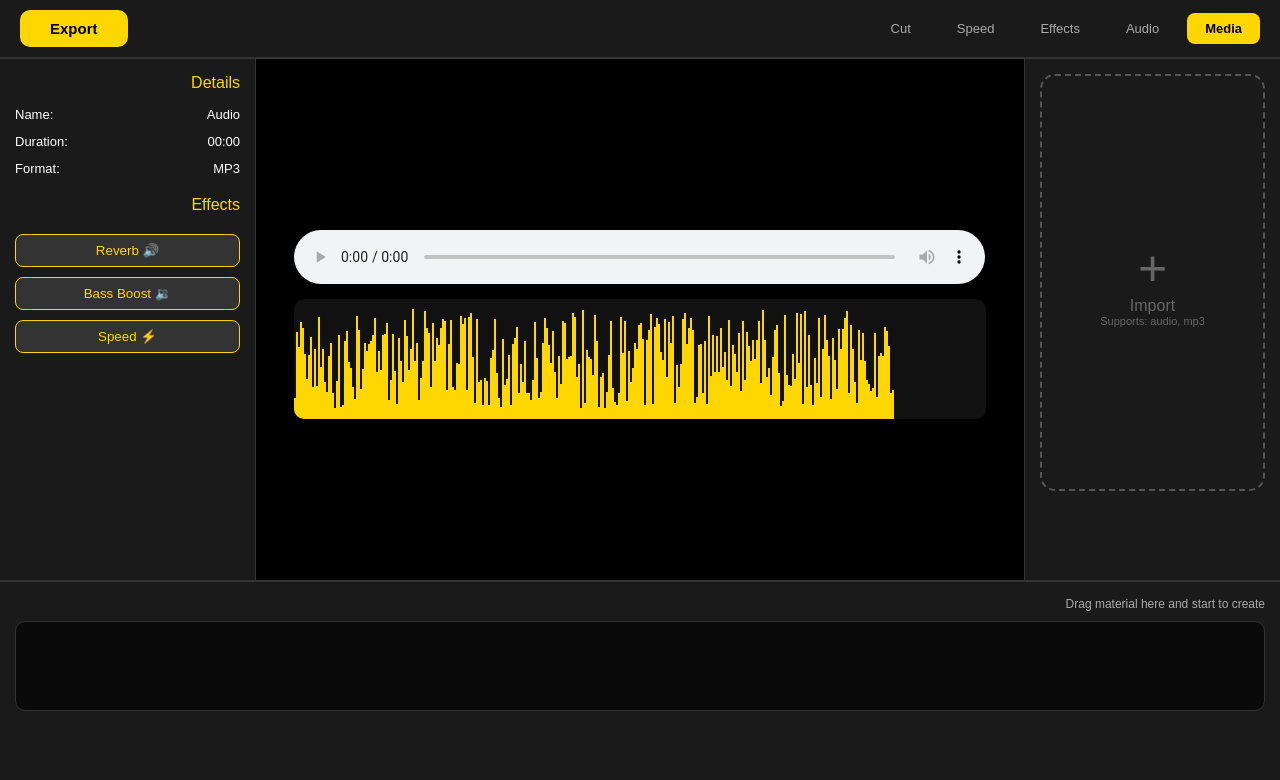
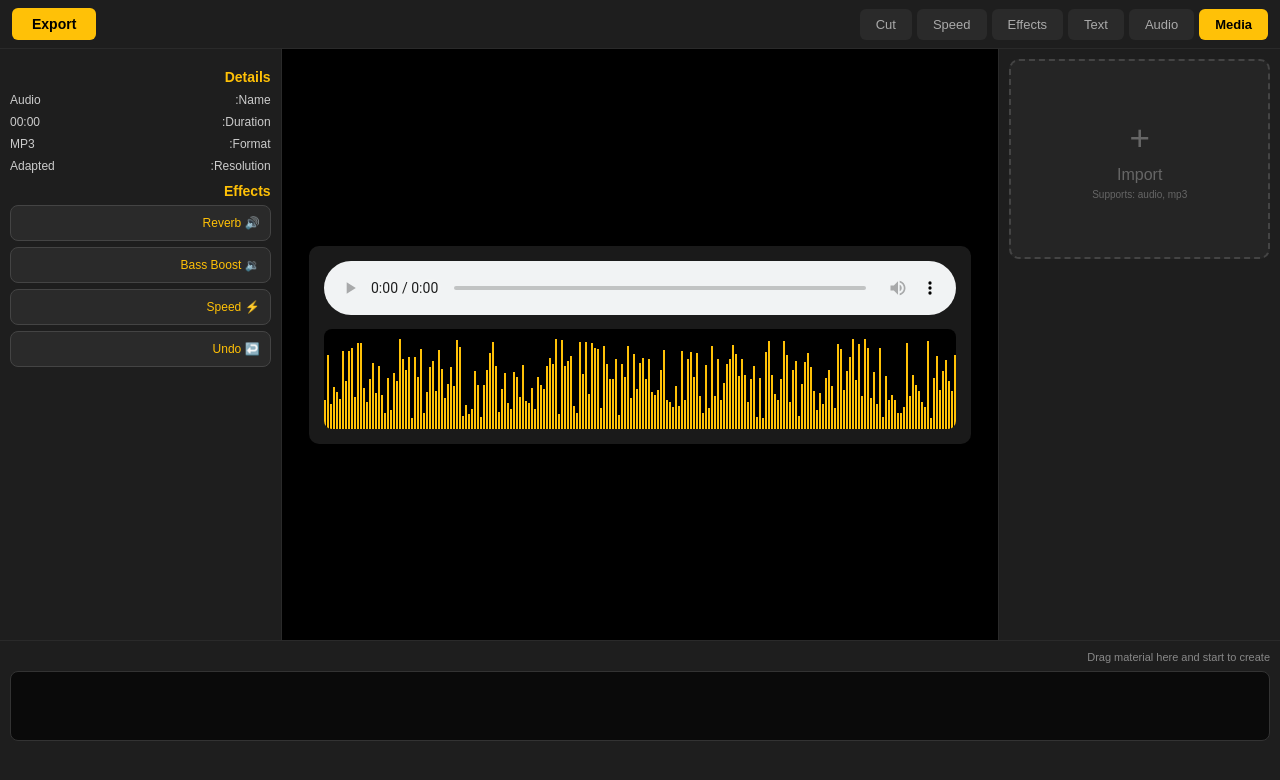
Before and after one commit to abdulkadirfarah921-cloud/ShadowKing-AI, a plain HTML site: page editor.html in a window 1280 px wide. Drawn offline with Linux system fonts and the light colour scheme.

Commit message:
Add files via upload

```diff
--- a/editor.html
+++ b/editor.html
@@ -2,95 +2,112 @@
 <html lang="ar" dir="rtl">
 <head>
 <meta charset="UTF-8">
-<meta name="viewport" content="width=device-width, initial-scale=1.0">
+<meta name="viewport" content="width=device-width, initial-scale=1.0, maximum-scale=1.0, user-scalable=no">
 <title>محرر الصوت - Shadowking</title>
 <style>
-*{margin:0;padding:0;box-sizing:border-box}
-body{background:#0e0e0e;color:#fff;font-family:Arial;height:100vh;display:flex;flex-direction:column;overflow:hidden}
+  *{margin:0;padding:0;box-sizing:border-box}
+  body{background:#121212;color:#fff;font-family:Arial;height:100vh;display:flex;flex-direction:column;overflow:hidden}
 
-.topbar{display:flex;justify-content:space-between;align-items:center;padding:10px 20px;background:#1a1a1a;border-bottom:2px solid #333}
-.tabs{display:flex;gap:10px}
-.tab{padding:8px 18px;border-radius:8px;cursor:pointer;font-size:13px;color:#aaa;transition:0.3s}
-.tab.active{background:#FFD700;color:#000;font-weight:bold}
-.export-btn{background:#FFD700;color:#000;border:none;padding:10px 30px;border-radius:10px;font-weight:bold;cursor:pointer;font-size:15px}
+  /* الشريط العلوي */
+.topbar{display:flex;justify-content:space-between;align-items:center;padding:8px 12px;background:#1e1e1e;border-bottom:1px solid #2a2a2a}
+.tabs-left{display:flex;gap:5px;overflow-x:auto}
+.tab{padding:8px 16px;border-radius:6px;cursor:pointer;font-size:13px;color:#aaa;background:#2a2a2a;white-space:nowrap}
+.tab.active{background:#FFC107;color:#000;font-weight:bold}
+.export-btn{background:#FFC107;color:#000;border:none;padding:8px 20px;border-radius:6px;font-weight:bold;cursor:pointer;font-size:14px}
 
-.content{display:flex;flex:1}
-.left{width:20%;background:#1a1a1a;padding:15px;border-left:1px solid #333}
-.center{width:60%;background:#000;display:flex;justify-content:center;align-items:center;flex-direction:column}
-.right{width:20%;background:#1a1a1a;padding:15px;border-right:1px solid #333}
+  /* المحتوى 3 اعمدة */
+.content{display:flex;flex:1;overflow:hidden}
+.left{width:22%;background:#1e1e1e;padding:10px;border-left:1px solid #2a2a2a;display:flex;flex-direction:column}
+.center{width:56%;background:#000;display:flex;justify-content:center;align-items:center;flex-direction:column;padding:10px}
+.right{width:22%;background:#1e1e1e;padding:10px;border-right:1px solid #2a2a2a;overflow-y:auto}
 
-.import-box{width:100%;height:85%;border:2px dashed #555;border-radius:15px;display:flex;flex-direction:column;justify-content:center;align-items:center;color:#666;cursor:pointer}
-.import-box:hover{border-color:#FFD700;color:#FFD700;background:#222}
+  /* صندوق الاستيراد */
+.import-box{width:100%;height:200px;border:2px dashed #444;border-radius:10px;display:flex;flex-direction:column;justify-content:center;align-items:center;color:#666;background:#252525;cursor:pointer;transition:0.3s}
+.import-box:hover{border-color:#FFC107;color:#FFC107}
+.import-icon{font-size:35px;margin-bottom:8px}
 
-.timeline{height:220px;background:#1a1a1a;border-top:2px solid #333;padding:15px}
-.timeline-header{font-size:12px;color:#aaa;margin-bottom:10px}
-.timeline-track{height:90px;background:#0a0a0a;border-radius:10px;margin-top:10px;position:relative;border:1px solid #333;overflow-x:auto}
-.clip{position:absolute;height:100%;min-width:100px;background:linear-gradient(90deg,#FFD700,#FFA500);border-radius:8px;display:flex;align-items:center;justify-content:center;color:#000;font-weight:bold;cursor:move;border:2px solid #fff}
-.cut-handle{position:absolute;right:0;top:0;width:5px;height:100%;background:red;cursor:ew-resize}
+  /* الوسط */
+.player-box{background:#1a1a1a;padding:15px;border-radius:10px;width:95%}
+  #player{width:100%;margin-bottom:10px}
+  #waveform{width:100%;height:100px;background:#000;border-radius:8px;position:relative;overflow:hidden}
 
-#waveform{width:90%;height:120px;background:#111;border-radius:10px;margin-top:15px;position:relative;overflow:hidden}
-.wave-bar{position:absolute;bottom:0;background:#FFD700;width:2px}
-#player{width:90%;margin-top:10px}
+  /* اليمين Details */
+.detail-title{color:#FFC107;font-size:14px;margin:10px 0 5px;font-weight:bold}
+.detail-row{display:flex;justify-content:space-between;margin:8px 0;font-size:12px;color:#ccc}
+.effect-btn{background:#2a2a2a;color:#FFC107;border:1px solid #444;padding:10px;border-radius:8px;margin:6px 0;width:100%;cursor:pointer;font-size:12px;display:flex;align-items:center;gap:8px}
+.effect-btn:hover{background:#333;border-color:#FFC107}
 
-.detail-row{display:flex;justify-content:space-between;margin:12px 0;font-size:13px}
-.detail-title{color:#FFD700;font-size:16px;margin-bottom:15px}
-.effect-btn{background:#333;color:#FFD700;border:1px solid #FFD700;padding:8px;border-radius:8px;margin:5px 0;width:100%;cursor:pointer}
+  /* التايم لاين */
+.timeline{height:160px;background:#1e1e1e;border-top:1px solid #2a2a2a;padding:10px}
+.timeline-header{font-size:11px;color:#888;margin-bottom:8px}
+.timeline-track{height:70px;background:#0a0a0a;border-radius:8px;position:relative;border:1px solid #333;overflow-x:auto}
+.clip{position:absolute;height:90%;top:5%;min-width:150px;background:linear-gradient(90deg,#FFC107,#FFA000);border-radius:6px;display:flex;align-items:center;justify-content:center;color:#000;font-weight:bold;font-size:11px;cursor:move;border:2px solid #fff;padding:0 5px}
+.cut-handle{position:absolute;left:0;top:0;width:4px;height:100%;background:red;cursor:ew-resize}
 </style>
 </head>
 <body>
 
+<!-- الشريط العلوي -->
 <div class="topbar">
-  <div class="tabs">
-    <div class="tab active" onclick="setTab(this)">Media</div>
-    <div class="tab" onclick="setTab(this)">Audio</div>
-    <div class="tab" onclick="setTab(this)">Effects</div>
-    <div class="tab" onclick="setTab(this)">Speed</div>
+  <div class="tabs-left">
+    <div class="tab active">Media</div>
+    <div class="tab">Audio</div>
+    <div class="tab">Text</div>
+    <div class="tab">Effects</div>
+    <div class="tab">Speed</div>
     <div class="tab" onclick="cutClip()">Cut</div>
   </div>
   <button class="export-btn" onclick="exportFile()">Export</button>
 </div>
 
+<!-- المحتوى -->
 <div class="content">
+  <!-- يسار -->
   <div class="left">
     <div class="import-box" onclick="document.getElementById('file2').click()">
-      <div style="font-size:50px">+</div>
+      <div class="import-icon">+</div>
       <div>Import</div>
-      <div style="font-size:11px">Supports: audio, mp3</div>
+      <div style="font-size:10px;margin-top:5px">Supports: audio, mp3</div>
       <input type="file" id="file2" accept="audio/*" style="display:none" onchange="addToTimeline(event)">
     </div>
   </div>
 
+  <!-- الوسط Player -->
   <div class="center">
-    <audio id="player" controls></audio>
-    <div id="waveform"></div>
+    <div class="player-box">
+      <audio id="player" controls></audio>
+      <div id="waveform"></div>
+    </div>
   </div>
 
+  <!-- يمين Details -->
   <div class="right">
     <div class="detail-title">Details</div>
-    <div class="detail-row"><span id="name">Audio</span><span>:Name</span></div>
-    <div class="detail-row"><span id="dur">00:00</span><span>:Duration</span></div>
-    <div class="detail-row"><span>MP3</span><span>:Format</span></div>
+    <div class="detail-row"><span>Name:</span><span id="name">Audio</span></div>
+    <div class="detail-row"><span>Duration:</span><span id="dur">00:00</span></div>
+    <div class="detail-row"><span>Format:</span><span>MP3</span></div>
+    <div class="detail-row"><span>Resolution:</span><span>Adapted</span></div>
 
-    <div class="detail-title" style="margin-top:20px">Effects</div>
+    <div class="detail-title">Effects</div>
     <button class="effect-btn" onclick="applyEffect('reverb')">🔊 Reverb</button>
     <button class="effect-btn" onclick="applyEffect('bass')">🔉 Bass Boost</button>
     <button class="effect-btn" onclick="applyEffect('speed')">⚡ Speed</button>
+    <button class="effect-btn" onclick="undo()">↩️ Undo</button>
   </div>
 </div>
 
+<!-- التايم لاين -->
 <div class="timeline">
   <div class="timeline-header">Drag material here and start to create</div>
-  <div class="timeline-track" id="track" ondragover="event.preventDefault()" ondrop="drop(event)"></div>
+  <div class="timeline-track" id="track"></div>
 </div>
 
 <script>
-let audioBuffer = null;
-let clips = [];
+let history = [];
 
 window.onload = function(){
   const type = localStorage.getItem('audioType');
   if(type == 'ai'){
-    const prompt = localStorage.getItem('audioPrompt');
     document.getElementById('name').innerText = 'AI Voice';
     addClip('AI Voice');
   }
@@ -100,23 +117,21 @@ window.onload = function(){
     addClip(localStorage.getItem('audioName'));
   }
   drawWave();
+
+  document.getElementById('player').onloadedmetadata = function(){
+    let s = Math.floor(this.duration);
+    document.getElementById('dur').innerText = `00:${s<10?'0':''}${s}`;
+  }
 }
 
 function addClip(name){
+  saveState();
   const track = document.getElementById('track');
   const clip = document.createElement('div');
   clip.className = 'clip';
-  clip.style.left = clips.length * 120 + 'px';
-  clip.draggable = true;
+  clip.style.left = track.children.length * 160 + 'px';
   clip.innerHTML = name + '<div class="cut-handle"></div>';
-  clip.ondragstart = (e)=> e.dataTransfer.setData('text', clip.style.left);
   track.appendChild(clip);
-  clips.push(clip);
-}
-
-function drop(e){
-  e.preventDefault();
-  const data = e.dataTransfer.getData('text');
 }
 
 function addToTimeline(e){
@@ -124,44 +139,33 @@ function addToTimeline(e){
   if(file) addClip(file.name);
 }
 
-function cutClip(){
-  alert('اسحب المقبض الاحمر على الكليب عشان تقص');
-}
-
-function setTab(el){
-  document.querySelectorAll('.tab').forEach(t=>t.classList.remove('active'));
-  el.classList.add('active');
-}
+function cutClip(){ alert('اسحب المقبض الاحمر لقص المقطع'); }
 
 function applyEffect(effect){
   const player = document.getElementById('player');
   if(effect=='speed') player.playbackRate = player.playbackRate==1?1.5:1;
-  if(effect=='bass') alert('تم تفعيل Bass Boost');
-  if(effect=='reverb') alert('تم تفعيل Reverb');
+  if(effect=='bass') alert('Bass Boost مفعل');
+  if(effect=='reverb') alert('Reverb مفعل');
+}
+
+function saveState(){ history.push(document.getElementById('track').innerHTML); }
+function undo(){
+  if(history.length > 0){
+    document.getElementById('track').innerHTML = history.pop();
+  }
 }
 
 function drawWave(){
   const w = document.getElementById('waveform');
-  for(let i=0;i<300;i++){
+  for(let i=0;i<250;i++){
     let bar = document.createElement('div');
-    bar.className = 'wave-bar';
-    bar.style.left = i*2 + 'px';
-    bar.style.height = Math.random()*100 + 10 + 'px';
+    bar.style = `position:absolute;bottom:0;width:2px;height:${Math.random()*80+10}px;background:#FFC107;left:${i*3}px`;
     w.appendChild(bar);
   }
-  setInterval(()=>{
-    document.querySelectorAll('.wave-bar').forEach(bar=>{
-      bar.style.height = Math.random()*100 + 10 + 'px';
-    });
-  }, 120);
 }
 
 function exportFile(){
-  const a = document.createElement('a');
-  a.href = '#';
-  a.download = `SHADOWKING_EXPORT_${Date.now()}.mp3`;
-  a.click();
-  alert('تم التصدير الى:\n/storage/emulated/0/مجلد اصوات مصنوعة باستخدام SHADOWKING AI');
+  alert('تم التصدير!\n/storage/emulated/0/مجلد اصوات مصنوعة باستخدام SHADOWKING AI');
 }
 </script>
 </body>
```
